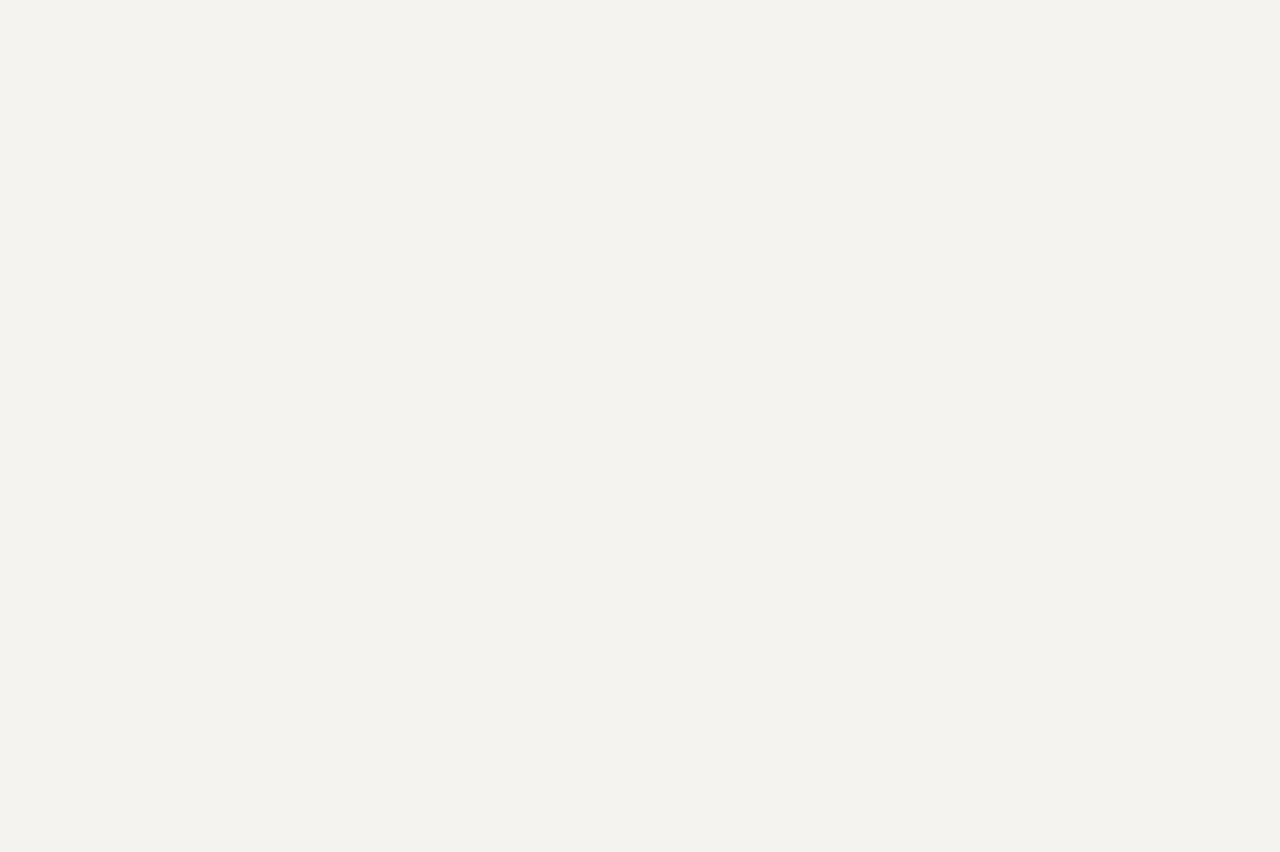
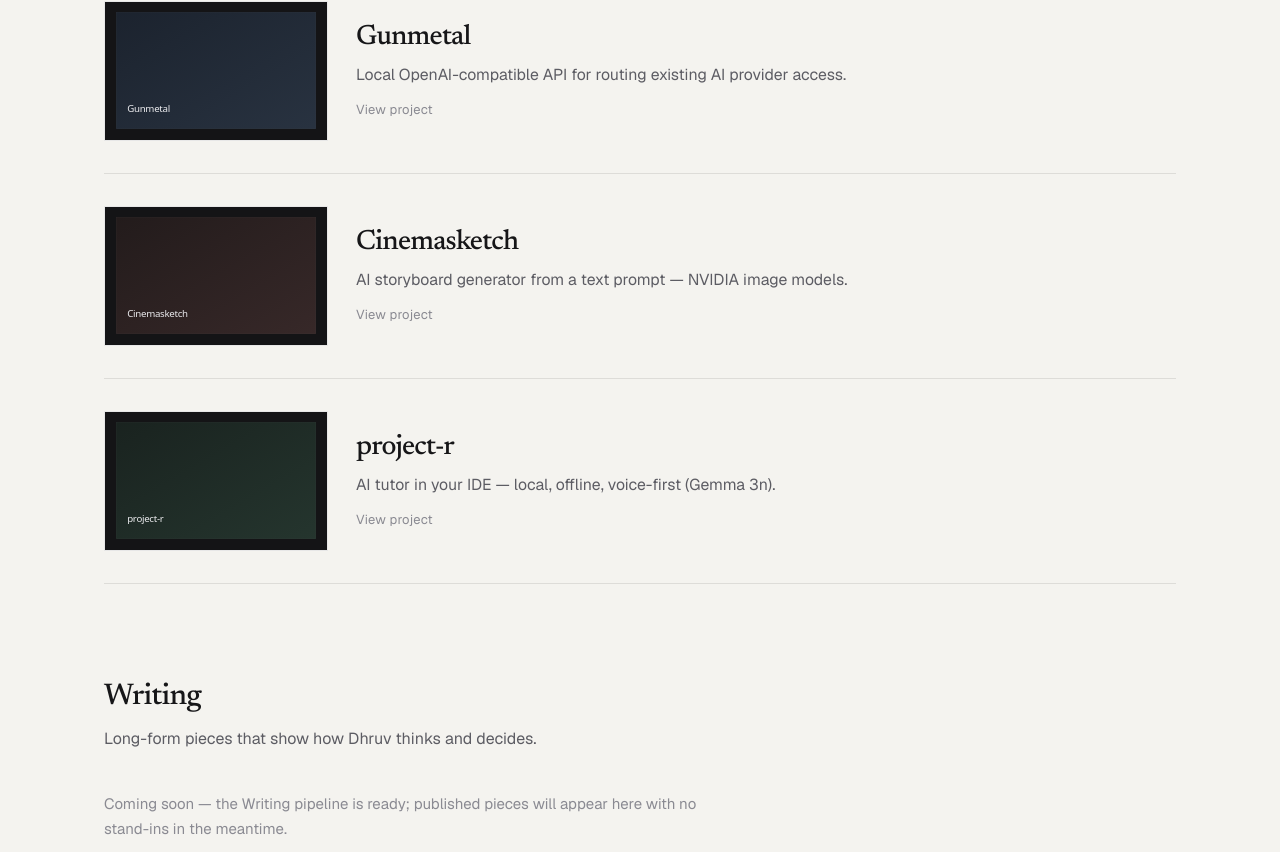
Before and after one commit to Dhruv2mars/portfolio, a Next.js app: page / in a window 1280 px wide. Shown: the part 1108-1960 px from the top of the page. Before the commit the page ends 1025 px from the top, so only its background shows below. Built offline with nearby package versions, Linux system fonts and the light colour scheme.

Commit message:
feat: assemble Home composition with selected proof (#17)
Wire hero → Token activity → selected Projects → honest Writing empty
state per ADR-0008. Prototype bake-off never landed on this stack (#18).

Part of #5.

```diff
--- a/app/(site)/page.tsx
+++ b/app/(site)/page.tsx
@@ -1,5 +1,7 @@
 import type { Metadata } from "next";
 import { ContactLinks } from "@/components/contact-links";
+import { HomeSelectedProjects } from "@/components/home-selected-projects";
+import { HomeSelectedWriting } from "@/components/home-selected-writing";
 import { TokenActivitySection } from "@/components/token-activity-section";
 import { site } from "@/lib/site";
 
@@ -8,6 +10,10 @@
   description: site.description,
 };
 
+/**
+ * Home composition (ADR-0008):
+ * craft-first hero → Token activity → selected Projects → selected Writing → footer (chrome).
+ */
 export default function HomePage() {
   return (
     <div className="home">
@@ -22,6 +28,8 @@
       </section>
 
       <TokenActivitySection />
+      <HomeSelectedProjects />
+      <HomeSelectedWriting />
     </div>
   );
 }
--- a/app/globals.css
+++ b/app/globals.css
@@ -498,6 +498,98 @@
   color: var(--ink);
 }
 
+.home-section {
+  animation: surface-enter 420ms var(--ease-out) both;
+}
+
+.home-section--projects {
+  animation-delay: 40ms;
+}
+
+.home-section--writing {
+  animation-delay: 80ms;
+}
+
+.home-section__intro {
+  max-width: var(--measure);
+  margin-bottom: clamp(1.75rem, 4vw, 2.5rem);
+}
+
+.home-section__title {
+  margin: 0 0 0.75rem;
+  font-family: var(--font-serif);
+  font-size: clamp(1.5rem, 3vw, 1.875rem);
+  font-weight: 500;
+  letter-spacing: -0.025em;
+  line-height: 1.15;
+  text-wrap: balance;
+}
+
+.home-section__lede {
+  margin: 0;
+  color: var(--ink-muted);
+  font-size: 1rem;
+  line-height: 1.65;
+  text-wrap: pretty;
+  max-width: 36rem;
+}
+
+.home-writing__empty {
+  margin: 0;
+  max-width: var(--measure);
+  color: var(--ink-faint);
+  font-size: 0.9375rem;
+  line-height: 1.65;
+  text-wrap: pretty;
+}
+
+.home-writing__list {
+  list-style: none;
+  margin: 0;
+  padding: 0;
+  max-width: var(--measure);
+}
+
+.home-writing__item {
+  border-bottom: 1px solid var(--rule);
+}
+
+.home-writing__item:first-child {
+  border-top: 1px solid var(--rule);
+}
+
+.home-writing__link {
+  display: grid;
+  gap: 0.4rem;
+  padding-block: 1.25rem;
+  color: inherit;
+  text-decoration: none;
+}
+
+.home-writing__link:hover .home-writing__title {
+  color: var(--ink-muted);
+}
+
+.home-writing__meta {
+  color: var(--ink-faint);
+  font-size: 0.8125rem;
+}
+
+.home-writing__title {
+  font-size: 1.0625rem;
+  font-weight: 500;
+  letter-spacing: -0.015em;
+  line-height: 1.35;
+  text-wrap: balance;
+}
+
+.home-writing__summary {
+  color: var(--ink-muted);
+  font-size: 0.9375rem;
+  line-height: 1.6;
+  text-wrap: pretty;
+}
+
 /* Token activity — editorial contribution surface (ADR-0004). */
 .token-activity {
   display: grid;
@@ -746,6 +838,7 @@
 @media (prefers-reduced-motion: reduce) {
   .surface-stub,
   .home-hero,
+  .home-section,
   .token-activity {
     animation: none;
   }
--- /dev/null
+++ b/components/home-selected-projects.tsx
@@ -0,0 +1,25 @@
+import { ProjectsIndex } from "@/components/projects-index";
+import { listSelectedProjects } from "@/lib/projects";
+
+/** Home selected Projects — same still-thumbnail Editorial pattern as Projects (ADR-0006). */
+export function HomeSelectedProjects() {
+  const projects = listSelectedProjects();
+
+  return (
+    <section
+      className="home-section home-section--projects"
+      aria-labelledby="home-projects-heading"
+    >
+      <header className="home-section__intro">
+        <h2 id="home-projects-heading" className="home-section__title">
+          Selected projects
+        </h2>
+        <p className="home-section__lede">
+          Proof that ships — still, title, and lede. Same Editorial treatment as
+          the Projects surface.
+        </p>
+      </header>
+      <ProjectsIndex projects={projects} />
+    </section>
+  );
+}
--- /dev/null
+++ b/components/home-selected-writing.tsx
@@ -0,0 +1,63 @@
+import Link from "next/link";
+import {
+  formatWritingDate,
+  listSelectedWriting,
+  type WritingPiece,
+} from "@/lib/writing";
+
+function HomeWritingEmpty() {
+  return (
+    <p className="home-writing__empty">
+      Coming soon — the Writing pipeline is ready; published pieces will appear
+      here with no stand-ins in the meantime.
+    </p>
+  );
+}
+
+function HomeWritingList({ pieces }: { pieces: WritingPiece[] }) {
+  return (
+    <ul className="home-writing__list">
+      {pieces.map((piece) => (
+        <li key={piece.slug} className="home-writing__item">
+          <Link href={`/writing/${piece.slug}`} className="home-writing__link">
+            <span className="home-writing__meta">
+              <time dateTime={piece.metadata.publishedAt}>
+                {formatWritingDate(piece.metadata.publishedAt)}
+              </time>
+            </span>
+            <span className="home-writing__title">{piece.metadata.title}</span>
+            <span className="home-writing__summary">
+              {piece.metadata.summary}
+            </span>
+          </Link>
+        </li>
+      ))}
+    </ul>
+  );
+}
+
+/** Home selected Writing — honest empty/coming-soon when the collection is empty (ADR-0013). */
+export function HomeSelectedWriting() {
+  const pieces = listSelectedWriting();
+
+  return (
+    <section
+      className="home-section home-section--writing"
+      aria-labelledby="home-writing-heading"
+    >
+      <header className="home-section__intro">
+        <h2 id="home-writing-heading" className="home-section__title">
+          Writing
+        </h2>
+        <p className="home-section__lede">
+          Long-form pieces that show how Dhruv thinks and decides.
+        </p>
+      </header>
+      {pieces.length === 0 ? (
+        <HomeWritingEmpty />
+      ) : (
+        <HomeWritingList pieces={pieces} />
+      )}
+    </section>
+  );
+}
--- a/components/token-activity-section.tsx
+++ b/components/token-activity-section.tsx
@@ -12,7 +12,7 @@
   initialRange?: TokenActivityRange;
 };
 
-/** Fixture-backed Token activity — demoable until Home composition (#17) owns layout. */
+/** Fixture-backed Token activity for Home (ADR-0004, ADR-0008). */
 export function TokenActivitySection({
   initialRange = "daily",
 }: TokenActivitySectionProps) {
--- a/lib/writing.ts
+++ b/lib/writing.ts
@@ -108,6 +108,14 @@
     );
 }
 
+/** Latest published Writing for Home — empty is honest (ADR-0008, ADR-0013). */
+export function listSelectedWriting(
+  limit = 3,
+  dir: string = writingContentDir,
+): WritingPiece[] {
+  return getPublishedWriting(dir).slice(0, Math.max(0, limit));
+}
+
 /** Lookup by slug among published Writing; null when missing or draft. */
 export function getWritingBySlug(
   slug: string,
```
Also changed, not shown: 2 other files (tests, documents, lock files or other folders).
